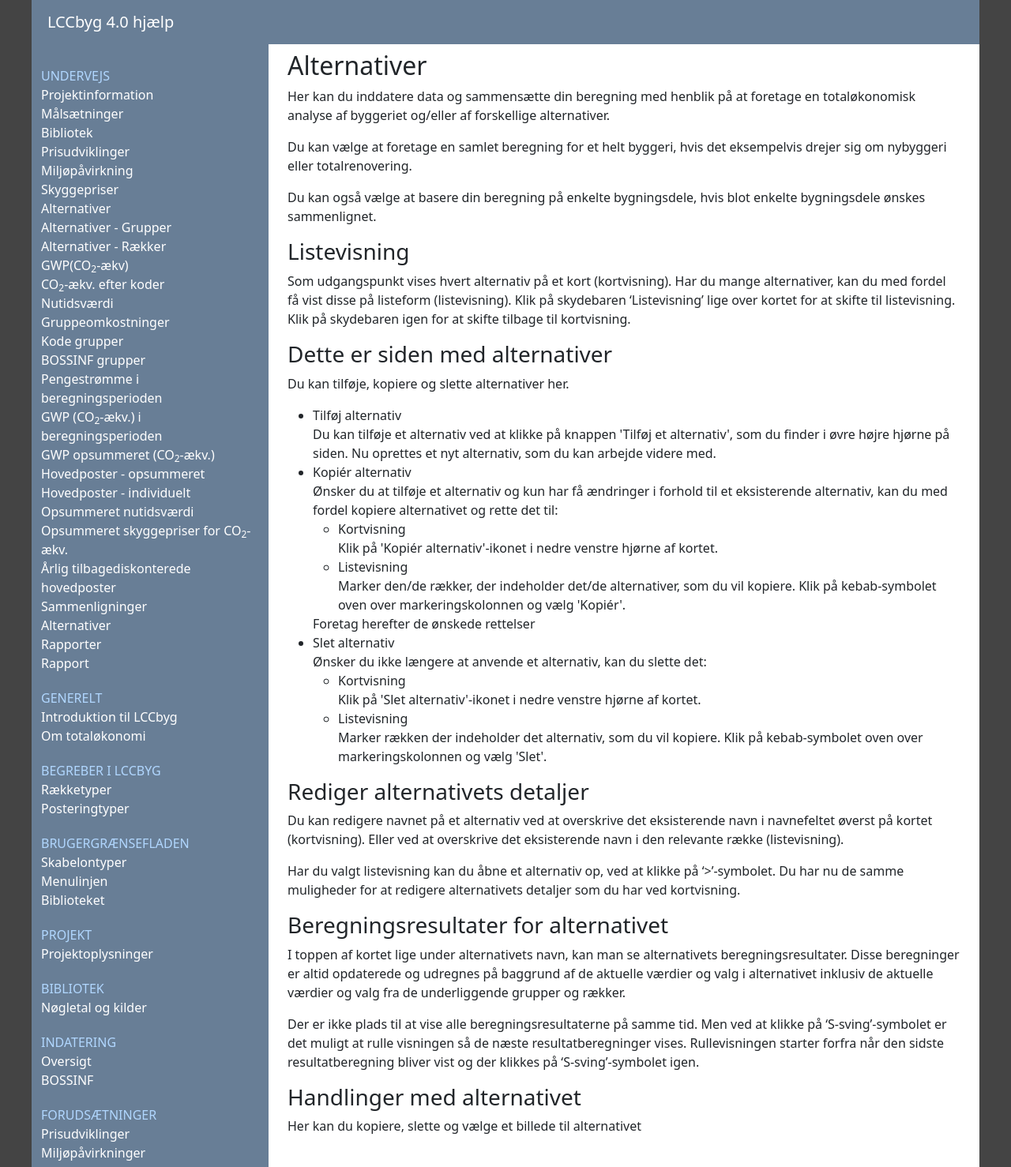
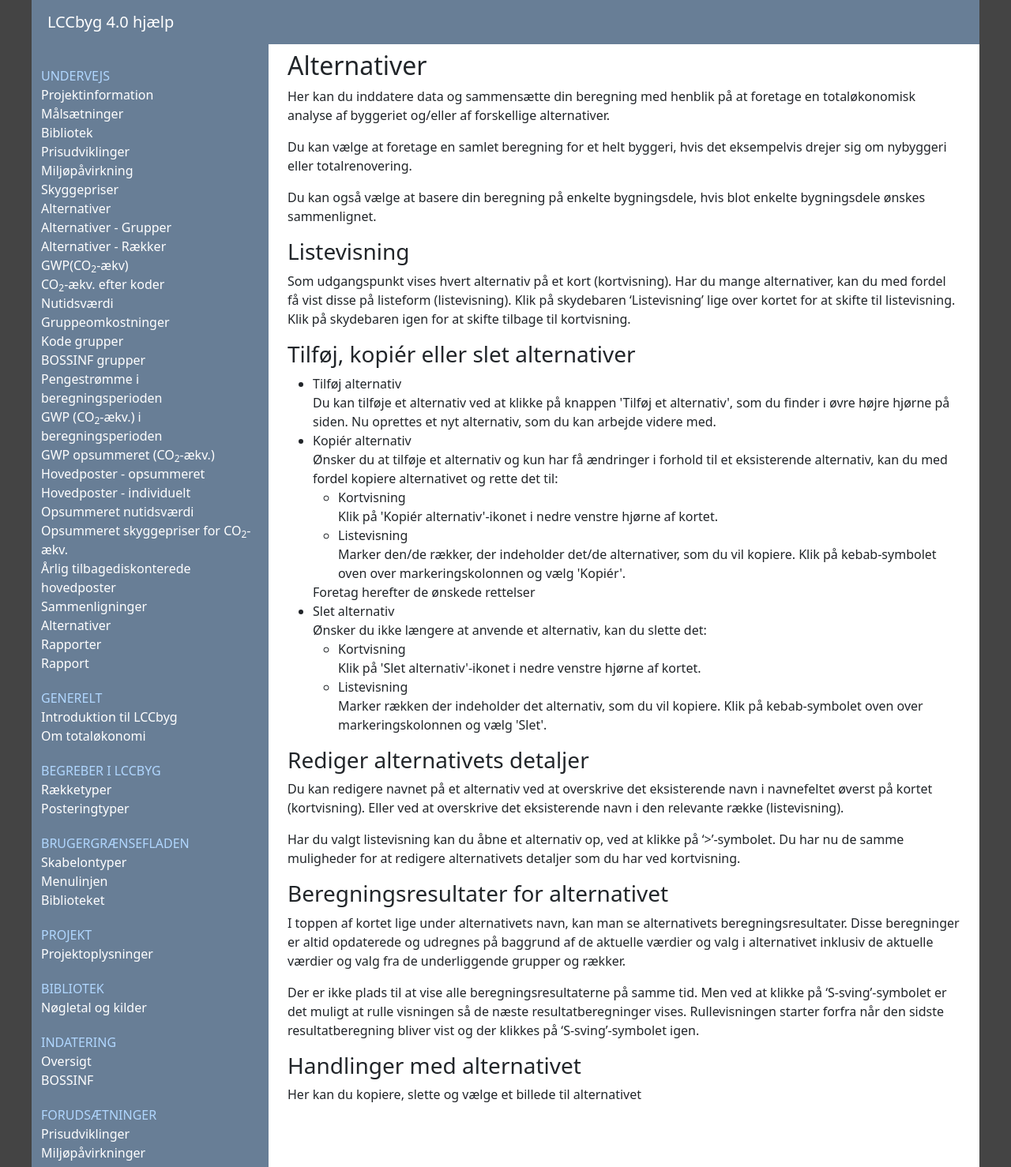
Before and after one commit to LccBuild/lccbyg-docs, a Jekyll site: the page built from docs/help/40/da/alternatives.md, in a window 1280 px wide. Shown: the whole page at 79% size. Built offline with Jekyll 4.4.1, drawn with Linux system fonts in a browser that asks for light colours.

Commit message:
Update alternatives.md

```diff
--- a/docs/help/40/da/alternatives.md
+++ b/docs/help/40/da/alternatives.md
@@ -21,9 +21,7 @@ Klik på skydebaren igen for at skifte tilbage til kortvisning.
 
 
 
-### Dette er siden med alternativer {#alternatives}
-Du kan tilføje, kopiere og slette alternativer her.
-
+### Tilføj, kopiér eller slet alternativer {#acdalternatives}
 <ul>
 <li>Tilføj alternativ</li>
 Du kan tilføje et alternativ ved at klikke på knappen 'Tilføj et alternativ', som du finder i øvre højre hjørne på siden.
```
